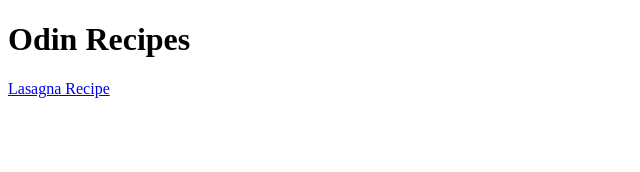
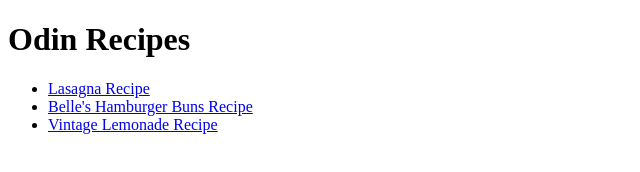
Before and after one commit to versadinary/odin-recipes, a plain HTML site: page index.html in a window 1280 px wide. Shown: the whole page, without its empty margins (0-640 px from the left). Drawn offline with Linux system fonts and the light colour scheme.

Commit message:
add heading and links to recipes

```diff
--- a/index.html
+++ b/index.html
@@ -2,10 +2,14 @@
 <html lang="en">
 <head>
     <meta charset="UTF-8">
-    <title>Document</title>
+    <title>Odin Recipes</title>
 </head>
 <body>
     <h1>Odin Recipes</h1>
-    <a href="./recipes/lasagna.html">Lasagna Recipe</a>
+    <ul>
+        <li><a href="./recipes/lasagna.html" target="_blank">Lasagna Recipe</a></li>
+        <li><a href="./recipes/buns.html" target="_blank">Belle's Hamburger Buns Recipe</li>
+        <li><a href="./recipes/lemonade.html" target="_blank">Vintage Lemonade Recipe</li>
+    </ul>
 </body>
 </html>
```
